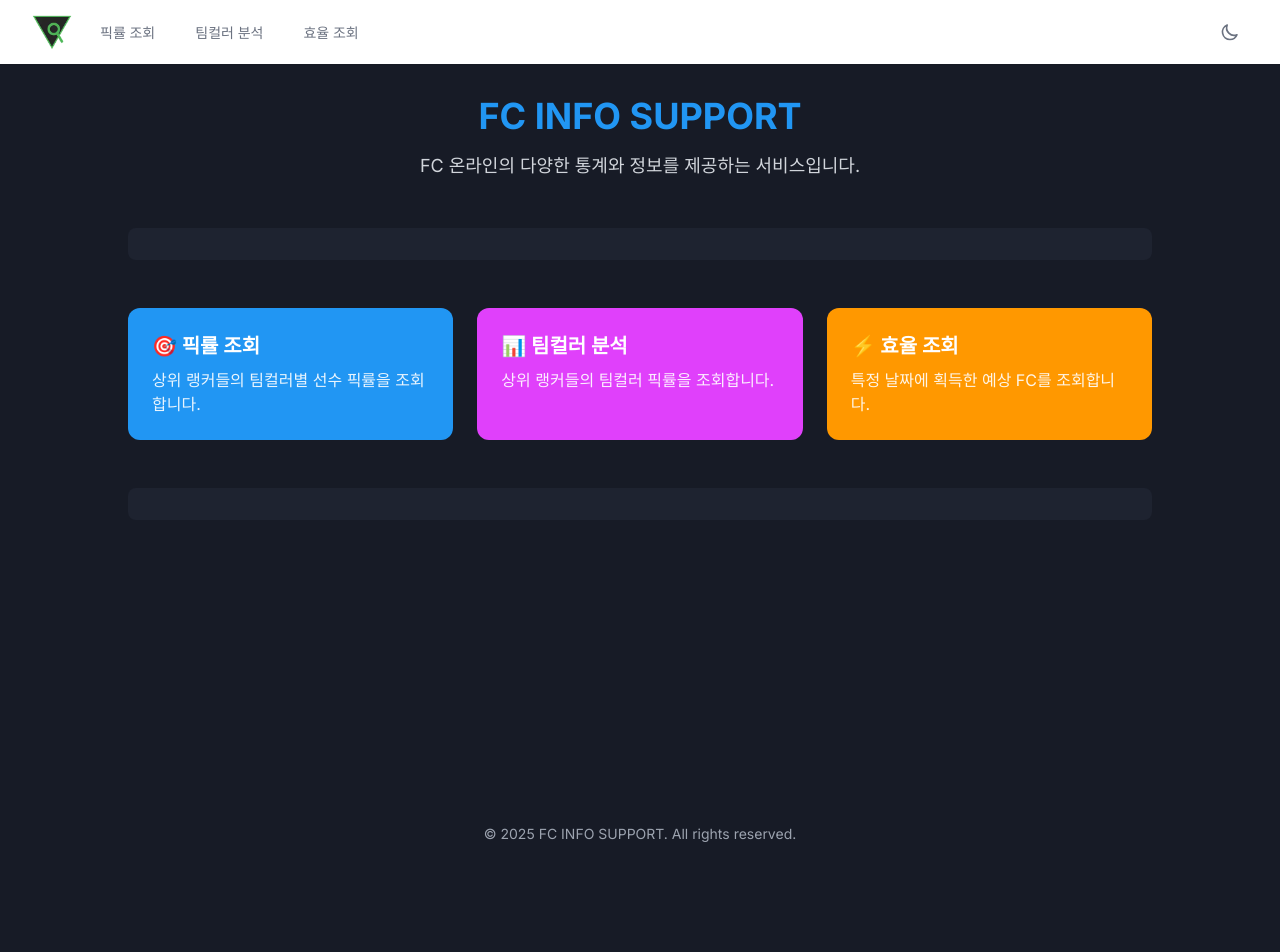
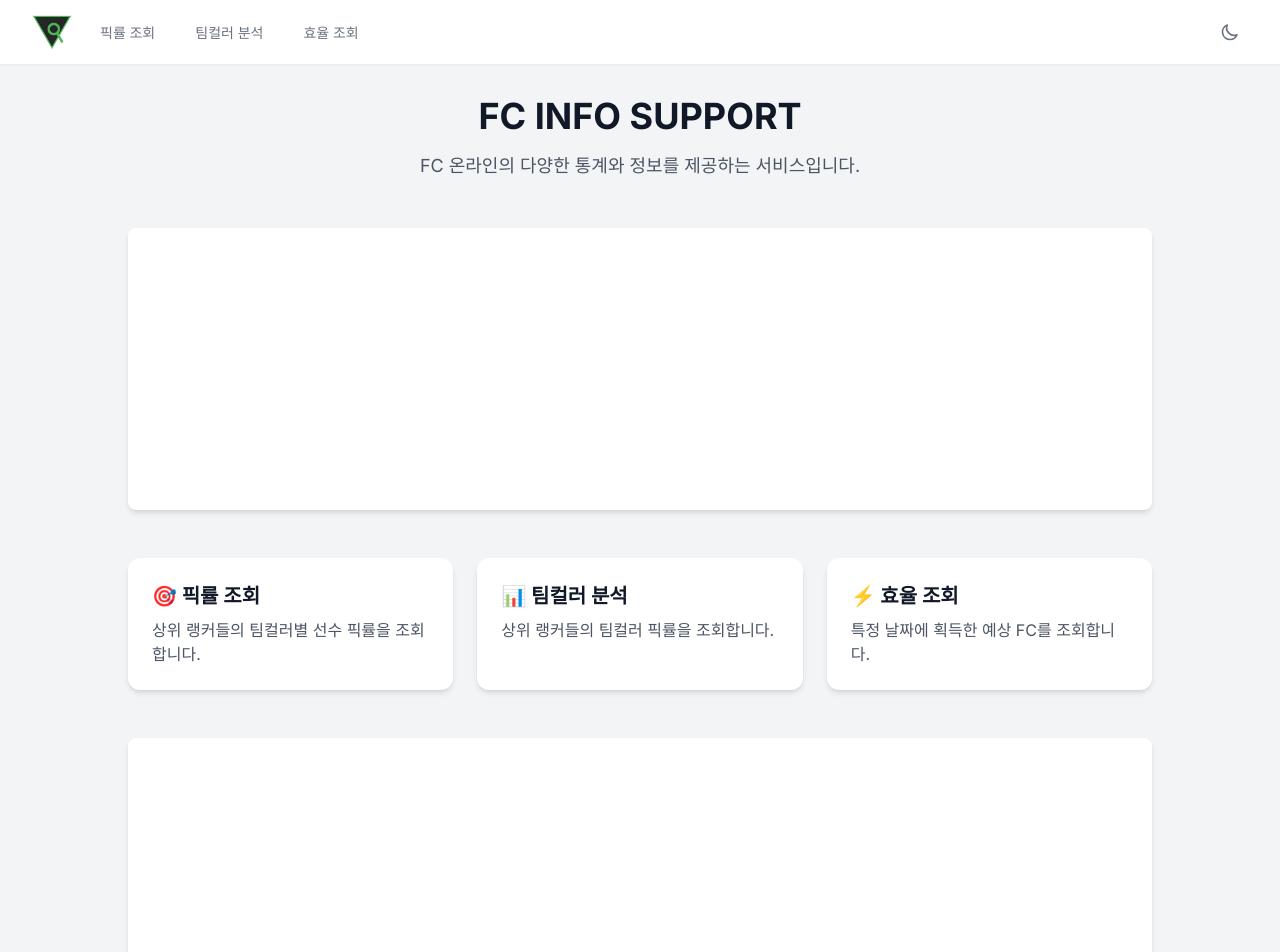
Before and after one commit to KinngH0/fc-info-supoort, a Next.js app: page / in a window 1280 px wide. Shown: the top 952 px of the page. Before the commit the page ends 868 px from the top, so only its background shows below. Built offline with nearby package versions, Linux system fonts and the light colour scheme.

Commit message:
style: 다크모드/라이트모드 지원 및 디자인 개선

```diff
--- a/src/app/layout.tsx
+++ b/src/app/layout.tsx
@@ -42,18 +42,35 @@ export const metadata: Metadata = {
 
 export default function RootLayout({ children }: { children: React.ReactNode }) {
   return (
-    <html lang="ko" suppressHydrationWarning className="bg-[#171B26]">
+    <html lang="ko" suppressHydrationWarning>
       <head>
         <link rel="icon" href="/favicon.ico" />
         <script async src="https://pagead2.googlesyndication.com/pagead/js/adsbygoogle.js?client=ca-pub-1436343908093854" crossOrigin="anonymous" />
+        <script
+          dangerouslySetInnerHTML={{
+            __html: `
+              (function () {
+                try {
+                  const theme = localStorage.getItem('theme');
+                  const prefersDark = window.matchMedia('(prefers-color-scheme: dark)').matches;
+                  if (theme === 'dark' || (!theme && prefersDark)) {
+                    document.documentElement.classList.add('dark');
+                  } else {
+                    document.documentElement.classList.remove('dark');
+                  }
+                } catch (_) {}
+              })();
+            `,
+          }}
+        />
       </head>
-      <body className={`${inter.className} bg-[#171B26] text-white`}>
+      <body className={`${inter.className} bg-gray-100 dark:bg-[#171B26] text-gray-900 dark:text-white`}>
         <div className="min-h-screen flex flex-col">
           <Header />
           <main className="flex-grow">
             {children}
           </main>
-          <footer className="py-6 text-center text-gray-400 text-sm">
+          <footer className="py-6 text-center text-gray-600 dark:text-gray-400 text-sm">
             <p>© {new Date().getFullYear()} FC INFO SUPPORT. All rights reserved.</p>
           </footer>
         </div>
--- a/src/app/page.tsx
+++ b/src/app/page.tsx
@@ -9,39 +9,36 @@ export default function Home() {
       title: '🎯 픽률 조회',
       description: '상위 랭커들의 팀컬러별 선수 픽률을 조회합니다.',
       href: '/bbs/pickrate',
-      bgColor: 'bg-[#2196f3]',
     },
     {
       title: '📊 팀컬러 분석',
       description: '상위 랭커들의 팀컬러 픽률을 조회합니다.',
       href: '/bbs/teamcolor',
-      bgColor: 'bg-[#e040fb]',
     },
     {
       title: '⚡ 효율 조회',
       description: '특정 날짜에 획득한 예상 FC를 조회합니다.',
       href: '/bbs/efficiency',
-      bgColor: 'bg-[#ff9800]',
     },
   ];
 
   return (
-    <main className="min-h-screen px-4 py-10 pt-24 bg-[#171B26]">
+    <main className="min-h-screen px-4 py-10 pt-24 bg-gray-100 dark:bg-[#171B26]">
       <div className="max-w-5xl mx-auto">
         <div className="text-center mb-12">
-          <h1 className="text-4xl font-bold text-[#2196f3] mb-4">
+          <h1 className="text-4xl font-bold text-gray-900 dark:text-[#2196f3] mb-4">
             FC INFO SUPPORT
           </h1>
-          <p className="text-lg text-gray-300">
+          <p className="text-lg text-gray-600 dark:text-gray-300">
             FC 온라인의 다양한 통계와 정보를 제공하는 서비스입니다.
           </p>
         </div>
 
         {/* 상단 광고 */}
-        <div className="mb-12 text-center p-4 bg-[#1E2330] rounded-lg">
+        <div className="mb-12 text-center p-4 bg-white dark:bg-[#1E2330] rounded-lg shadow-md min-h-[250px]">
           <ins
             className="adsbygoogle"
-            style={{ display: 'block' }}
+            style={{ display: 'block', minHeight: '250px' }}
             data-ad-client="ca-pub-1436343908093854"
             data-ad-slot="7891011121"
             data-ad-format="auto"
@@ -57,13 +54,13 @@ export default function Home() {
             <Link
               key={feature.href}
               href={feature.href}
-              className={`block p-6 rounded-xl transition-transform duration-200 hover:-translate-y-1 ${feature.bgColor}`}
+              className="block p-6 rounded-xl transition-transform duration-200 hover:-translate-y-1 bg-white dark:bg-[#1E2330] shadow-md hover:shadow-lg text-gray-900 dark:text-white"
               aria-label={`${feature.title} 페이지로 이동`}
             >
-              <h2 className="text-xl font-bold text-white mb-2">
+              <h2 className="text-xl font-bold mb-2">
                 {feature.title}
               </h2>
-              <p className="text-white/90">
+              <p className="text-gray-600 dark:text-gray-300">
                 {feature.description}
               </p>
             </Link>
@@ -71,10 +68,10 @@ export default function Home() {
         </section>
 
         {/* 하단 광고 */}
-        <div className="mt-12 text-center p-4 bg-[#1E2330] rounded-lg">
+        <div className="mt-12 text-center p-4 bg-white dark:bg-[#1E2330] rounded-lg shadow-md min-h-[250px]">
           <ins
             className="adsbygoogle"
-            style={{ display: 'block' }}
+            style={{ display: 'block', minHeight: '250px' }}
             data-ad-client="ca-pub-1436343908093854"
             data-ad-slot="9012122232"
             data-ad-format="auto"
```
